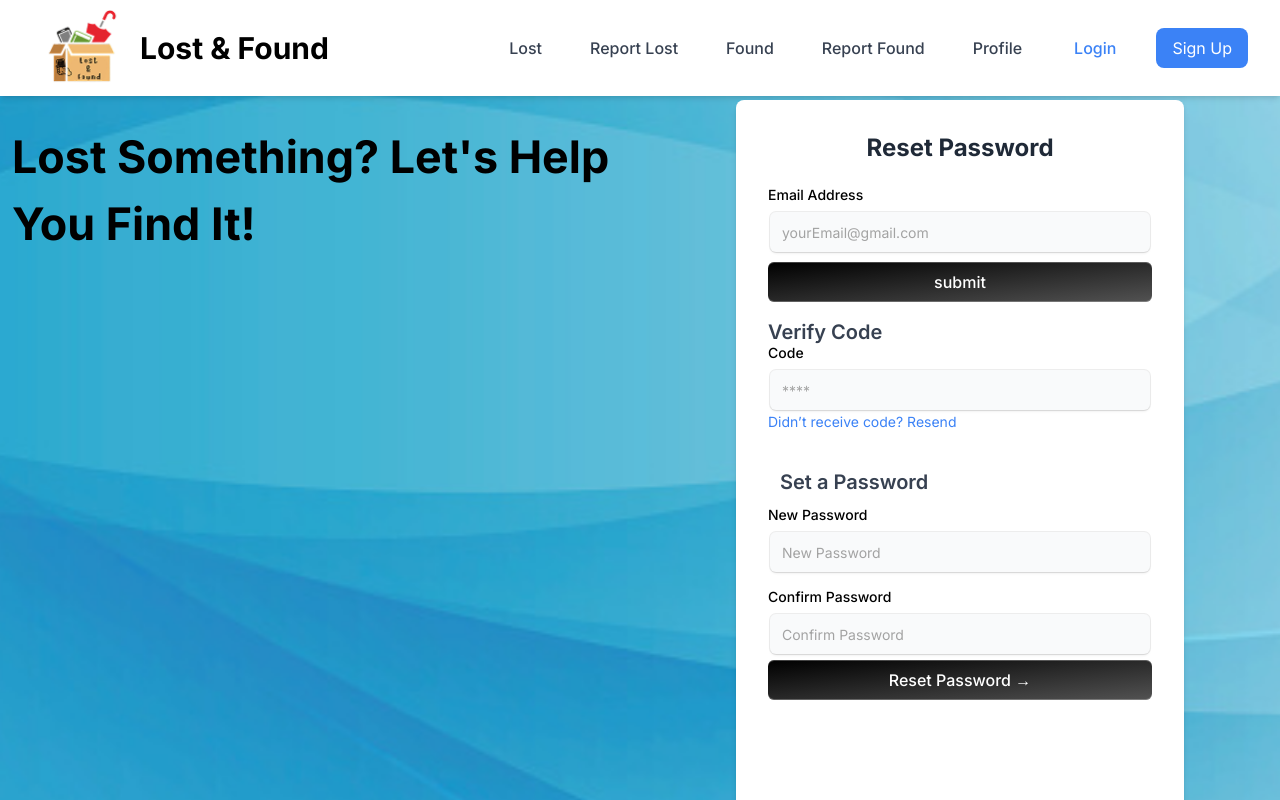
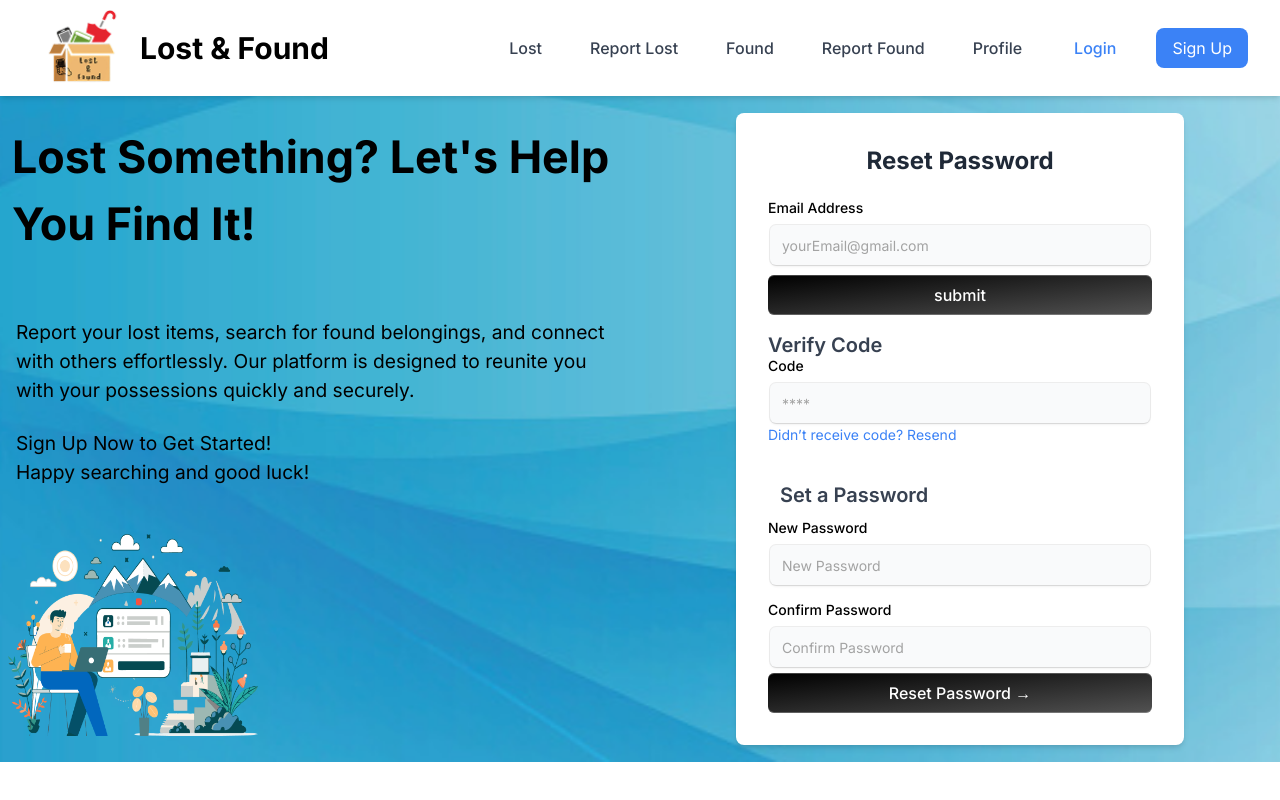
Before and after one commit to Muhammad-Faisal-FTA/LostFontapp, a Next.js app: page /reset-Password in a window 1280 px wide. Shown: the top 800 px of the page. Built offline with nearby package versions, Linux system fonts and the light colour scheme.

Commit message:
resat password Ui is corrected..

```diff
--- a/src/app/(auth)/reset-Password/page.tsx
+++ b/src/app/(auth)/reset-Password/page.tsx
@@ -6,7 +6,7 @@ import PassresetImage from '@/constants/signupImg.png'
 // import PasswordResetInfo  from '@/components/PasswordResetInfo'
 const ResetPassword = () => {
   return (
-    <div className='w-full h-[100vh]  flex justify-around items-center'>
+    <div className='w-full  flex justify-around items-center'>
        {/* Left Section */}
        <div className="w-[50%] hidden md:block h-full flex-col justify-center items-center">
         <div className="w-full h-full">
@@ -25,7 +25,7 @@ const ResetPassword = () => {
         </div>
 
 
-        <div className="w-[16rem] h-[13.75rem] mb-2 items-center ml-auto mt-[2rem]">
+        <div className="w-[16rem] h-[13.75rem] mb-2 items-center ml-2 mt-[2rem]">
           <Image src={PassresetImage} alt="page image" width={250} height={250} className="flex justify-center items-center" />
         </div>
       </div>
```
